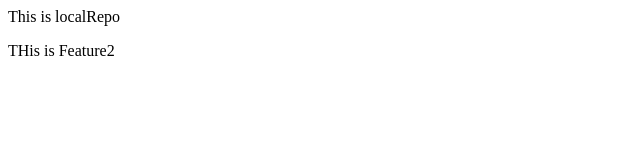
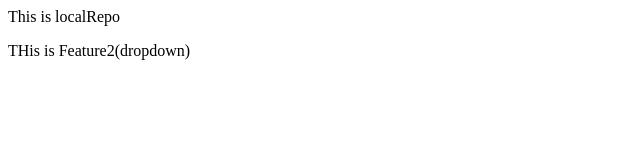
Before and after one commit to Hoshang-Warfade/LocalRepo, a plain HTML site: page index.html in a window 1280 px wide. Shown: the full height of the page, 0-640 px from the left. Drawn offline with Linux system fonts and the light colour scheme.

```diff
--- a/index.html
+++ b/index.html
@@ -1,2 +1,2 @@
 <p>This is localRepo</p>
-<p> THis is Feature2</p>
+<p> THis is Feature2(dropdown)</p>
```
